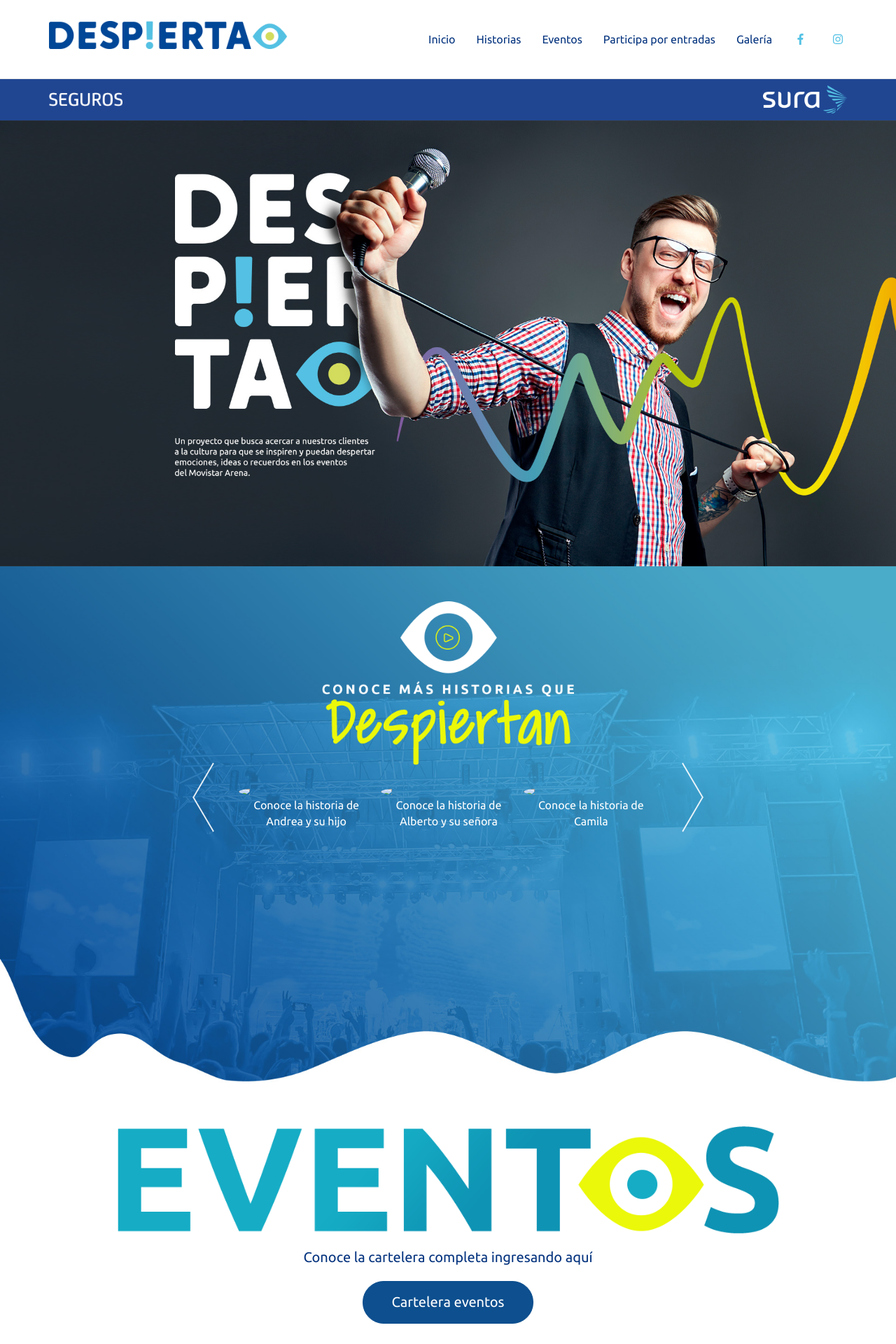
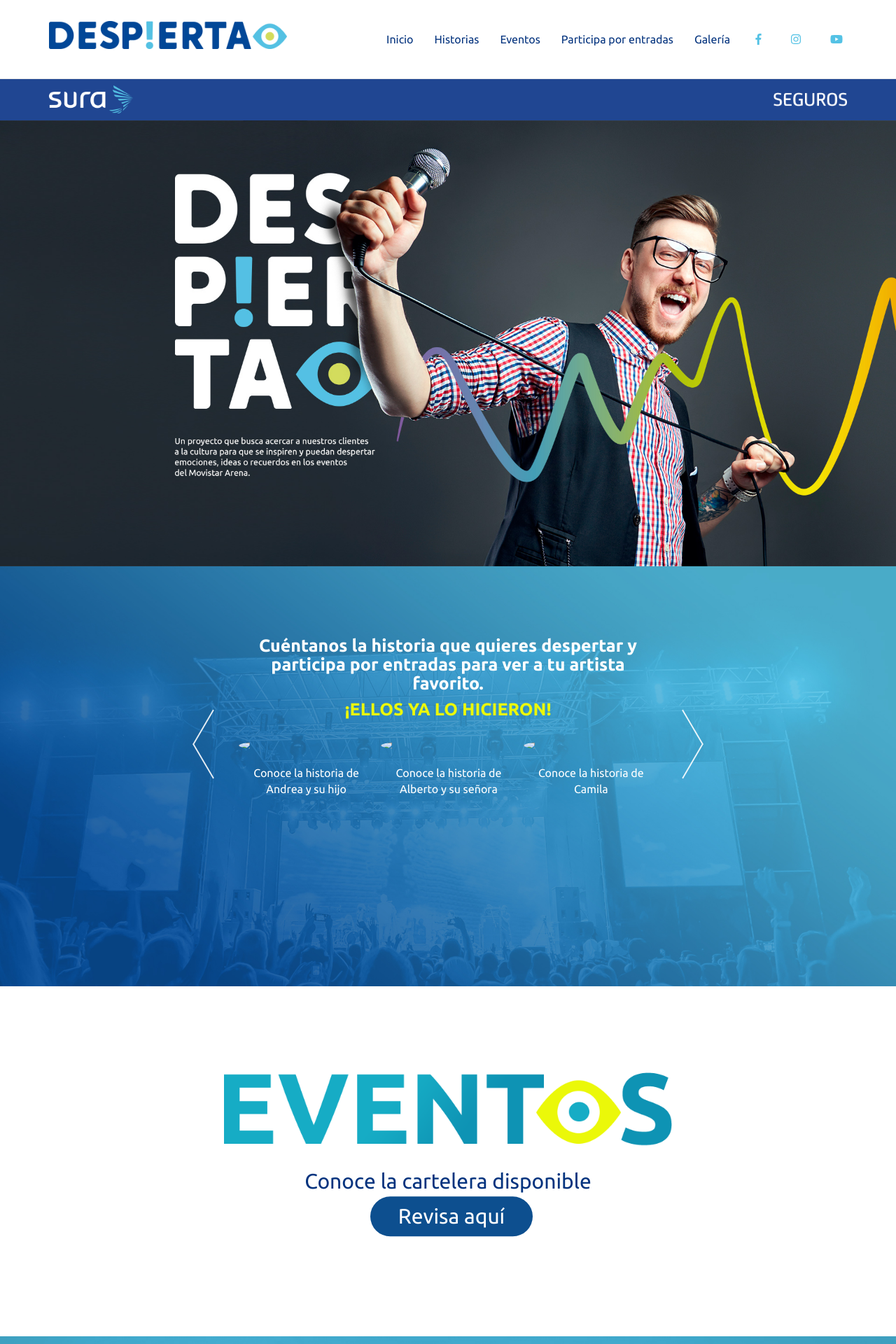
Before and after one commit to seo2/ProyectoDespierta, a PHP site: page / in a window 1280 px wide. Shown: the top 1920 px of the page at 70% size. Run offline with PHP 8.4, Linux system fonts and the light colour scheme; some libraries are stand-ins or nearby versions.

Commit message:
version 2 cambios graficos

```diff
--- a/assets/css/custom.css
+++ b/assets/css/custom.css
@@ -51,13 +51,17 @@
 
 .link:hover { border-bottom-color: black; }
 
-.section-title { margin-top: 50px; }
+.section-title { margin-top: 100px; }
 
 .navbar { min-height: 0; }
+
+.navbar-fixed-bottom .navbar-collapse, .navbar-fixed-top .navbar-collapse { max-height: none; }
 
 .navbar-header a.navbar-brand { height: auto; }
 
 .navbar-header a.navbar-brand img { margin-top: 30px; }
+
+@media (max-width: 1024px) { .navbar-header a.navbar-brand img { margin-top: 40px; max-width: 230px; height: auto; } }
 
 @media (max-width: 991px) { .navbar-header a.navbar-brand img { max-width: 200px; height: auto; margin-top: 20px; } }
 
@@ -81,9 +85,9 @@
 
 @media (max-width: 991px) { section#barra { margin-top: 66px; } }
 
-@media (max-width: 768px) { section#barra #logo-sura { margin-top: 10px; } }
+@media (max-width: 768px) { section#barra #logo-seguros { margin-top: 20px; } }
 
-@media (max-width: 767px) { section#barra #logo-sura { margin-top: -45px; } }
+@media (max-width: 767px) { section#barra #logo-seguros { margin-top: -60px; } }
 
 #slider-top { position: relative; margin: 0 auto; }
 
@@ -157,6 +161,8 @@
 
 @media (max-width: 768px) { #slider-historias .owl-prev { background: url(../img/prev-xs.png) no-repeat !important; left: -35px; width: 22px; height: 70px; margin-top: -60px; } }
 
+@media (min-width: 769px) { #slider-historias .owl-next, #slider-historias .owl-prev { margin-top: -90px; } }
+
 #slider-historias .item a img.layer { position: absolute; opacity: 0; -webkit-transition: all .3s ease; transition: all .3s ease; }
 
 @media (max-width: 1024px) { #slider-historias .item a img.layer { opacity: 1; } }
@@ -173,21 +179,53 @@
 
 @media (max-width: 768px) { #slider-historias .item a:hover img.ico-play { top: calc(50% - 25px); } }
 
-#slider-historias .item p { text-align: center; font-size: 16px; font-size: 1rem; color: white; }
+#slider-historias .item p { text-align: center; font-size: 16px; font-size: 1rem; color: white; margin-top: 20px; }
 
-section#historias { min-height: 750px; }
+section#historias { min-height: 600px; }
 
 @media (max-width: 1024px) { section#historias { min-height: 620px; } }
 
 @media (max-width: 767px) { section#historias { min-height: 680px; } }
 
+section#historias .section-title p { font-weight: 700; color: white; text-align: center; max-width: 600px; font-size: 25px; font-size: 1.5625rem; line-height: 27px; }
+
+section#historias .section-title p.verde { text-transform: uppercase; color: #ebf809; margin-top: 10px; }
+
+section#eventos { position: relative; min-height: 500px; }
+
+section#eventos .conoce { margin-top: 10px; }
+
+section#eventos .title-wrapper { position: absolute; top: 50%; left: 50%; -webkit-transform: translate(-50%, -50%); transform: translate(-50%, -50%); max-width: 800px; }
+
+@media (max-width: 768px) { section#eventos .title-wrapper { width: 90%; } }
+
+section#eventos .title-wrapper p { font-size: 30px; }
+
+@media (max-width: 768px) { section#eventos .title-wrapper p { font-size: 25px; } }
+
+section#eventos .btn-revisa { margin-left: 10px; padding: 7px 40px; border: none; -webkit-transition: all .3s ease; transition: all .3s ease; font-size: 30px; }
+
+section#eventos .btn-revisa:hover { background-color: #032965; color: white; }
+
+@media (max-width: 768px) { section#eventos .btn-revisa { margin-top: 10px; font-size: 25px; } }
+
 section#participa { padding-bottom: 100px; }
 
-section#participa #formParticipa { margin-top: 40px; }
+section#participa .section-title p { font-weight: 700; color: white; text-align: center; font-size: 30px; font-size: 1.875rem; text-transform: uppercase; }
 
-section#participa #formParticipa .form-group label { color: white; font-size: 16px; font-size: 1rem; font-weight: 500; }
+@media (max-width: 768px) { section#participa .section-title p { font-size: 25px; font-size: 1.5625rem; } }
 
-section#participa #formParticipa .form-group .form-control { border-radius: 20px; border: none; }
+section#participa #formParticipa { margin-top: 50px; }
+
+@media (max-width: 768px) { section#participa #formParticipa { margin-top: 20px; } }
+
+section#participa #formParticipa .form-group label { color: #0d4f8f; font-size: 16px; font-size: 1rem; font-weight: 500; }
+
+section#participa #formParticipa .form-group label.comment { color: white; }
+
+section#participa #formParticipa .form-group .form-control { border-radius: 20px; border: 2px solid #0d4f8f; background-color: transparent; color: white; }
+
+section#participa #formParticipa .form-group textarea.form-control { background-color: #fff; color: #04337e; border-color: transparent; border: none; }
 
 section#participa #formParticipa .form-group.comment label { font-size: 16px; font-size: 1rem; display: table; text-align: center; margin: 30px auto; }
 
--- a/assets/sass/partials/_site-classes.scss
+++ b/assets/sass/partials/_site-classes.scss
@@ -1,3 +1,3 @@
 .section-title{
-	margin-top: 50px;
+	margin-top: 100px;
 }
--- a/footer.php
+++ b/footer.php
@@ -10,7 +10,7 @@
 				            <span class="icon-bar"></span>
 				            <span class="icon-bar"></span>
 				          </button>
-				          <a class="navbar-brand" href="#"><img src="assets/img/logo-despierta-blanco.png" ></a>
+				          <a class="navbar-brand" href="javascript:void(0);"><img src="assets/img/logo-sura-footer.png" ></a>
 				        </div>
 				        <div id="navbar-footer" class="navbar-collapse collapse">
 				          <ul class="nav navbar-nav navbar-right">
@@ -21,6 +21,11 @@
 				            <li><a href="#galeria">Galería</a></li>
 				            <li><a href="#" target="_blank"><i class="fab fa-facebook-f"></i></a></li>
 				            <li><a href="#" target="_blank"><i class="fab fa-instagram"></i></a></li>
+				            <li><a href="#" target="_blank"><i class="fab fa-youtube"></i></a></li>
+
+
+
+
 				          </ul>
 				        </div>
 				      </div>
--- a/index.php
+++ b/index.php
@@ -5,10 +5,11 @@
 		<div class="container">
 			<div class="row">
 				<div class="col-sm-6">
-					<img src="assets/img/logo-seguros.png" id="logo-seguros">
+					<img src="assets/img/logo-sura.png" id="logo-sura">
 				</div>
 				<div class="col-sm-6 text-right">
-					<img src="assets/img/logo-sura.png" id="logo-sura">
+					<img src="assets/img/logo-seguros.png" id="logo-seguros">
+
 				</div>
 			</div>
 		</div>
@@ -20,9 +21,14 @@
 	<section id="historias">
 		<div class="container">
 			<div class="row">
-				<div class="col-sm-4 col-sm-offset-4">
-					<img src="assets/img/tit-conoce.png" class="img-responsive section-title">
-				</div>
+
+					<!-- <img src="assets/img/tit-conoce.png" class="img-responsive section-title"> -->
+						<div class="section-title">
+							<p class="center-block">Cuéntanos la historia que quieres despertar
+							y participa por entradas para ver a tu artista favorito.</p>
+							<p class="center-block verde">¡Ellos ya lo hicieron!</p>
+						</div>
+
 			</div>
 			<div class="row">
 				<div class="col-sm-12">
@@ -34,27 +40,23 @@
 
 
 	<section id="eventos">
-		<div class="container">
-			<div class="row">
-				<div class="col-sm-10 col-sm-offset-1">
-					<img src="assets/img/tit-eventos.png" class="img-responsive section-title">
+			<div class="title-wrapper">
+				<img src="assets/img/tit-eventos.png" class="img-responsive center-block">
+				<div class="col-sm-12 text-center conoce">
+					<p>Conoce la cartelera disponible <a href="javascript:void(0);" class="btn btn-primary btn-revisa">Revisa aquí</a></p>
 				</div>
 			</div>
-			<div class="row">
-				<div class="col-sm-12 text-center">
-					<p>Conoce la cartelera completa ingresando aquí</p>
-					<a href="javascript:void(0);" class="btn btn-primary">Cartelera eventos</a>
-				</div>
-			</div>
-		</div>
 	</section>
 
 
 	<section id="participa">
 		<div class="container">
 			<div class="row">
-				<div class="col-sm-10 col-sm-offset-1">
+				<!-- <div class="col-sm-10 col-sm-offset-1">
 					<img src="assets/img/tit-participa.png" class="img-responsive section-title">
+				</div> -->
+				<div class="section-title">
+					<p class="center-block">¿Qué historia vas a despertar?</p>
 				</div>
 			</div>
 			<div class="row">
@@ -102,7 +104,7 @@
 						</div>
 						<div class="col-sm-12">
 							<div class="form-group comment">
-								<label for="comment">Cuéntanos tu historia en solo 500 caracteres porque deberías ganar entradas para una experiencia Despierta.</label>
+								<label class="comment" for="comment">Cuéntanos tu historia en solo 500 caracteres porque deberías ganar entradas para una experiencia Despierta.</label>
 								<textarea class="form-control" rows="5" id="comment"></textarea>
 							</div>
 						</div>
@@ -115,9 +117,9 @@
 
 
 	<section id="galeria">
-		<div class="container">
+		<div class="container-fluid">
 			<div class="row">
-
+				<img class="img-responsive" src="assets/img/galeria.jpg" alt="">
 			</div>
 		</div>
 	</section>
--- a/nav.php
+++ b/nav.php
@@ -21,6 +21,7 @@
 	            <li><a href="#galeria"><span>Galería</span></a></li>
 	            <li><a class="icon-wrapper" href="#" target="_blank"><i class="fab fa-facebook-f"></i></a></li>
 	            <li><a class="icon-wrapper" href="#" target="_blank"><i class="fab fa-instagram"></i></a></li>
+	            <li><a class="icon-wrapper" href="#" target="_blank"><i class="fab fa-youtube"></i></a></li>
 	          </ul>
 	        </div><!--/.nav-collapse -->
 	      </div>
```
Also changed, not shown: assets/sass/modules/_nav.scss (+16 -4 lines), assets/sass/modules/_sliders.scss (+7 -0 lines), assets/sass/sections/_eventos.scss (+36 -0 lines), assets/sass/sections/_historias.scss (+18 -1 lines), assets/sass/sections/_participa.scss (+36 -3 lines), assets/img/bg-historias.jpg, assets/img/bg-participa.jpg, assets/img/galeria.jpg (added), assets/img/ico-youtube-footer.png (added), assets/img/ico-youtube.png (added), assets/img/logo-sura-footer.png (added), assets/img/tit-eventos.png, 1 other file.
